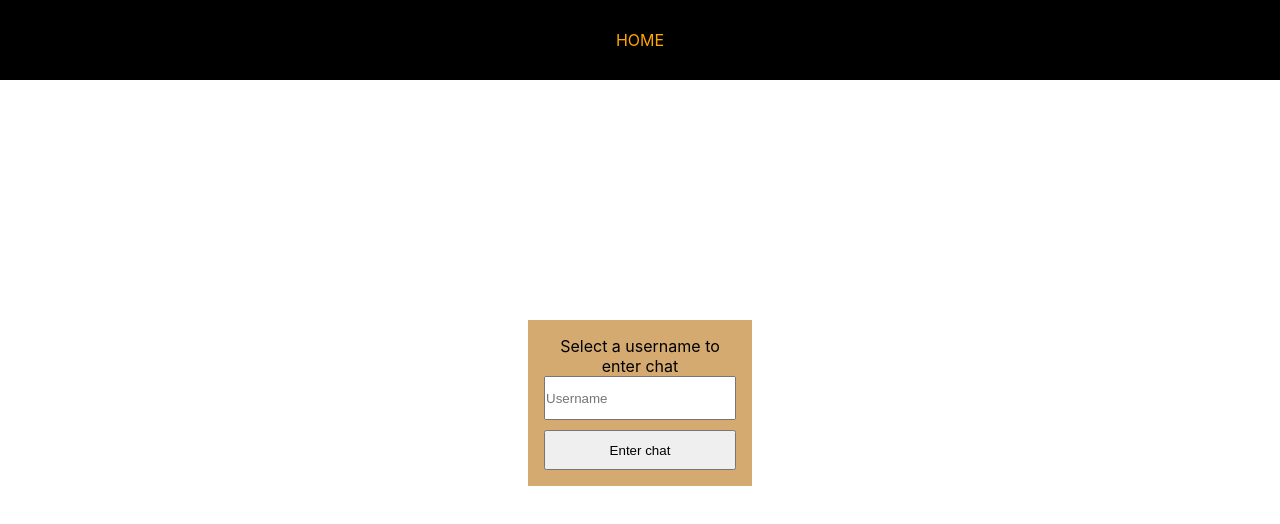
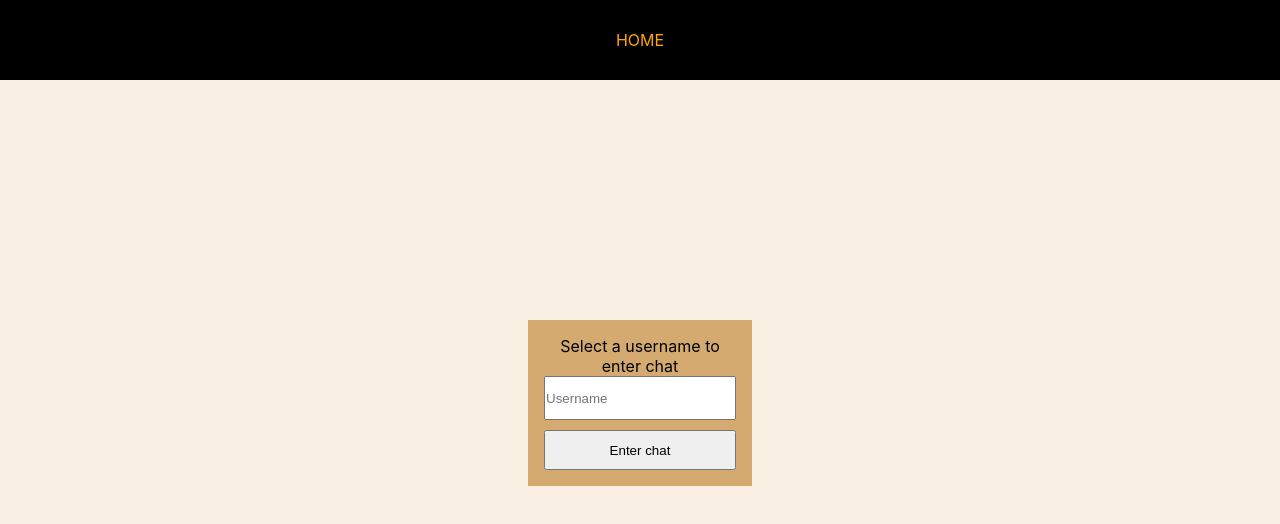
Before and after one commit to JesperGrank/chat-typescript-remake, a React (Create React App) app in the folder client/: page / in a window 1280 px wide. Shown: the top 524 px of the page. Built offline with nearby package versions, Linux system fonts and the light colour scheme; no server answers.

Commit message:
more style

```diff
--- a/client/src/App.css
+++ b/client/src/App.css
@@ -8,6 +8,10 @@
   box-sizing: border-box;
   margin: 0;
   padding: 0;
+}
+
+body{
+  background-color: #f4ddc272;
 }
 
 nav{
```
Also changed, not shown: 1 other file (tests, documents, lock files or other folders).
